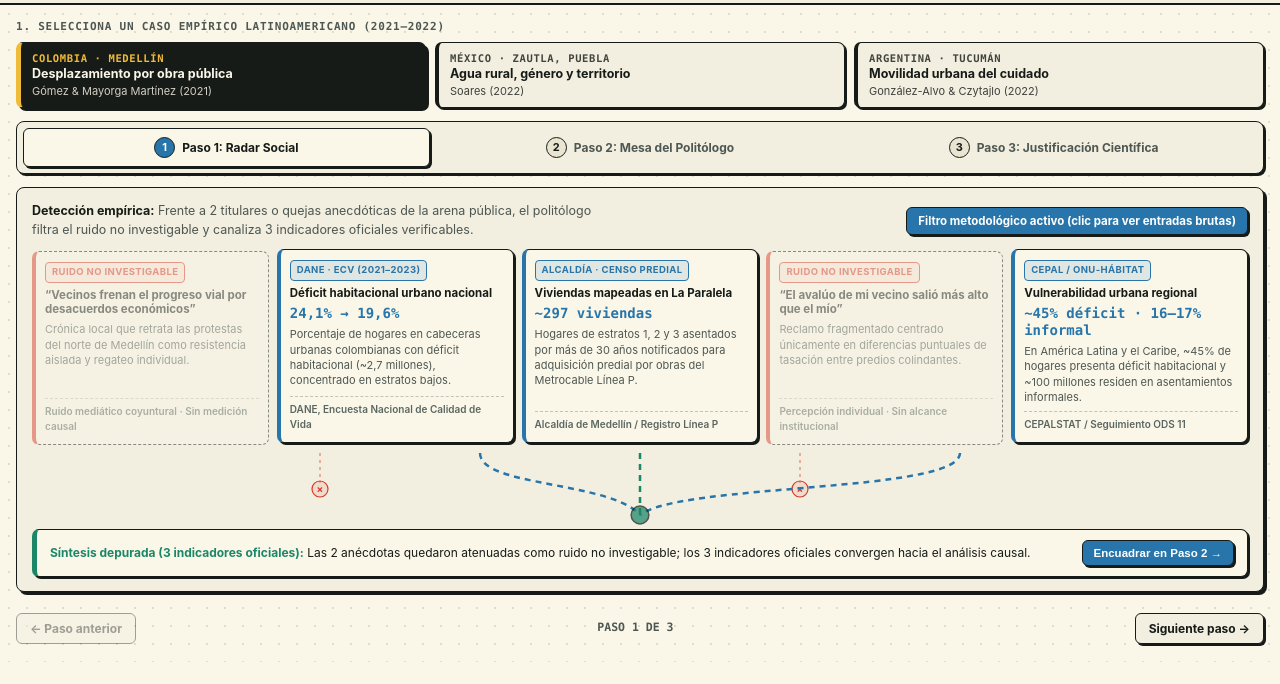
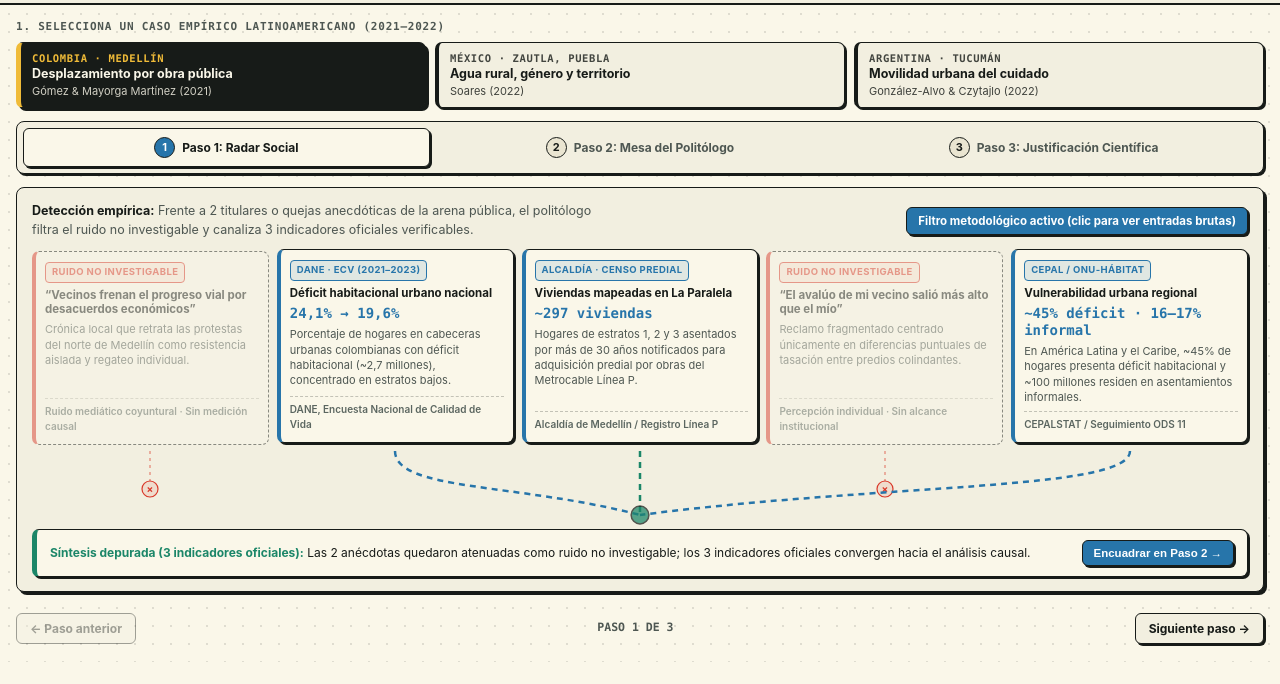
Before and after one commit to Dase1nn/Apocuna, a plain HTML site: page assets/maqueta_traduccion_apocunoso.html in a window 1280 px wide. Shown: the part 58-742 px from the top of the page. Drawn offline with Linux system fonts and the light colour scheme.

Commit message:
fix(maqueta): alinear dinamicamente conectores SVG con el centro de cada tarjeta

```diff
--- a/assets/maqueta_traduccion_apocunoso.html
+++ b/assets/maqueta_traduccion_apocunoso.html
@@ -1514,26 +1514,7 @@
           ${cardsHtml}
         </div>
 
-        <svg class="svg-flow-box" viewBox="0 0 800 76" height="76" aria-hidden="true">
-          ${state.step1Filtered
-            ? `
-              <path d="M 80 4 L 80 34" class="flow-line-muted" />
-              <circle cx="80" cy="40" r="8" fill="var(--c-red-bg)" stroke="var(--c-red)" stroke-width="1.2" />
-              <text x="80" y="43.5" text-anchor="middle" font-size="10" font-weight="700" fill="var(--c-red)">×</text>
-
-              <path d="M 560 4 L 560 34" class="flow-line-muted" />
-              <circle cx="560" cy="40" r="8" fill="var(--c-red-bg)" stroke="var(--c-red)" stroke-width="1.2" />
-              <text x="560" y="43.5" text-anchor="middle" font-size="10" font-weight="700" fill="var(--c-red)">×</text>
-            `
-            : `
-              <path d="M 80 4 C 80 44, 360 34, 400 66" class="flow-line-active" />
-              <path d="M 560 4 C 560 38, 430 32, 400 66" class="flow-line-active" />
-            `}
-          <path d="M 240 4 C 240 38, 370 32, 400 66" class="${lineDataClass}" />
-          <path d="M 400 4 L 400 66" class="flow-line-gold" />
-          <path d="M 720 4 C 720 44, 440 34, 400 66" class="${lineDataClass}" />
-          <circle cx="400" cy="66" r="6" class="collector-beacon" />
-        </svg>
+        <svg id="flowSvg" class="svg-flow-box" viewBox="0 0 800 76" height="76" aria-hidden="true"></svg>
 
         <div class="synthesis-node">
           <div class="synthesis-node-text">
@@ -1547,6 +1528,8 @@
         </div>
       `;
 
+      alignFlowSvg();
+
       document.getElementById('toggleFilterBtn').addEventListener('click', () => {
         state.step1Filtered = !state.step1Filtered;
         renderStep1(scenario);
@@ -1556,6 +1539,54 @@
         setStep(2);
       });
     }
+
+    function alignFlowSvg() {
+      const svg = document.getElementById('flowSvg');
+      const grid = stageCanvasEl.querySelector('.cards-radar-grid');
+      if (!svg || !grid) return;
+
+      const svgRect = svg.getBoundingClientRect();
+      if (svgRect.width <= 0) return;
+
+      const W = Math.round(svgRect.width);
+      const H = 76;
+      svg.setAttribute('viewBox', `0 0 ${W} ${H}`);
+
+      const cards = Array.from(grid.querySelectorAll('.radar-card'));
+      if (cards.length !== 5) return;
+
+      const centers = cards.map((c) => {
+        const r = c.getBoundingClientRect();
+        return Math.round((r.left + r.width / 2) - svgRect.left);
+      });
+      const tx = centers[2];
+      const ty = 66;
+
+      let markup = '';
+      cards.forEach((card, idx) => {
+        const cx = centers[idx];
+        const isNoise = card.dataset.kind === 'noise';
+        if (state.step1Filtered && isNoise) {
+          markup += `
+            <path d="M ${cx} 2 L ${cx} 32" class="flow-line-muted" />
+            <circle cx="${cx}" cy="40" r="8" fill="var(--c-red-bg)" stroke="var(--c-red)" stroke-width="1.2" />
+            <text x="${cx}" y="43.5" text-anchor="middle" font-size="10" font-weight="700" fill="var(--c-red)">×</text>
+          `;
+        } else {
+          const isMid = Math.abs(cx - tx) < 3;
+          const cls = isMid && state.step1Filtered ? 'flow-line-gold' : 'flow-line-active';
+          const d = isMid
+            ? `M ${cx} 2 L ${tx} ${ty}`
+            : `M ${cx} 2 C ${cx} 42, ${Math.round((cx + tx) / 2)} 34, ${tx} ${ty}`;
+          markup += `<path d="${d}" class="${cls}" />`;
+        }
+      });
+
+      markup += `<circle cx="${tx}" cy="${ty}" r="6" class="collector-beacon" />`;
+      svg.innerHTML = markup;
+    }
+
+    window.addEventListener('resize', alignFlowSvg);
 
     function renderStep2(scenario) {
       const dataChips = scenario.inputs
```
Also changed, not shown: assets/maqueta_traduccion_apocunoso.gif.
